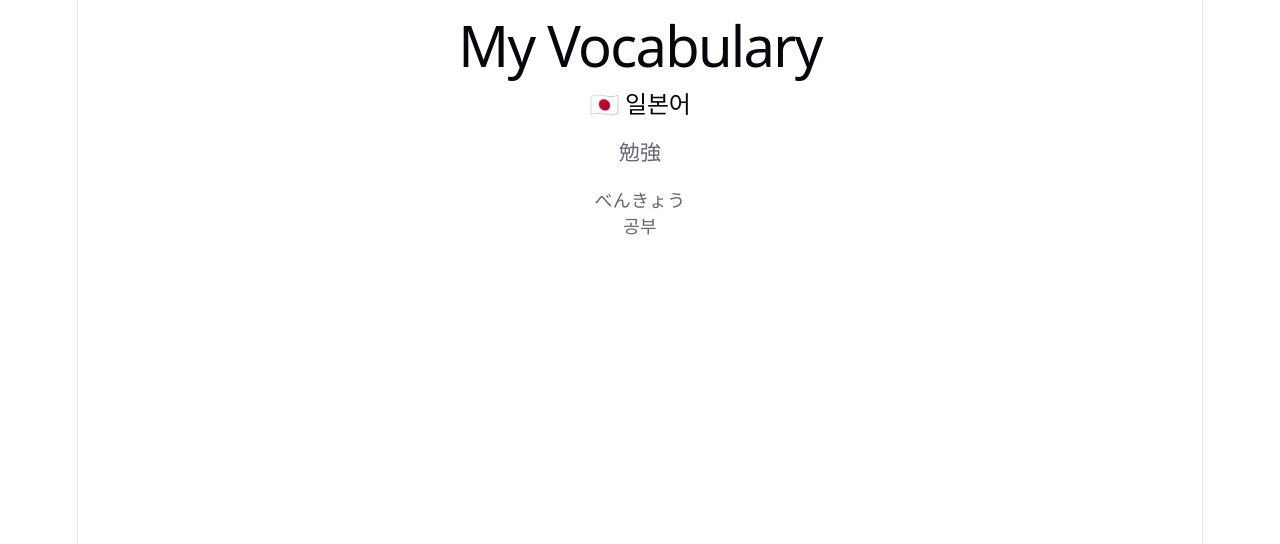
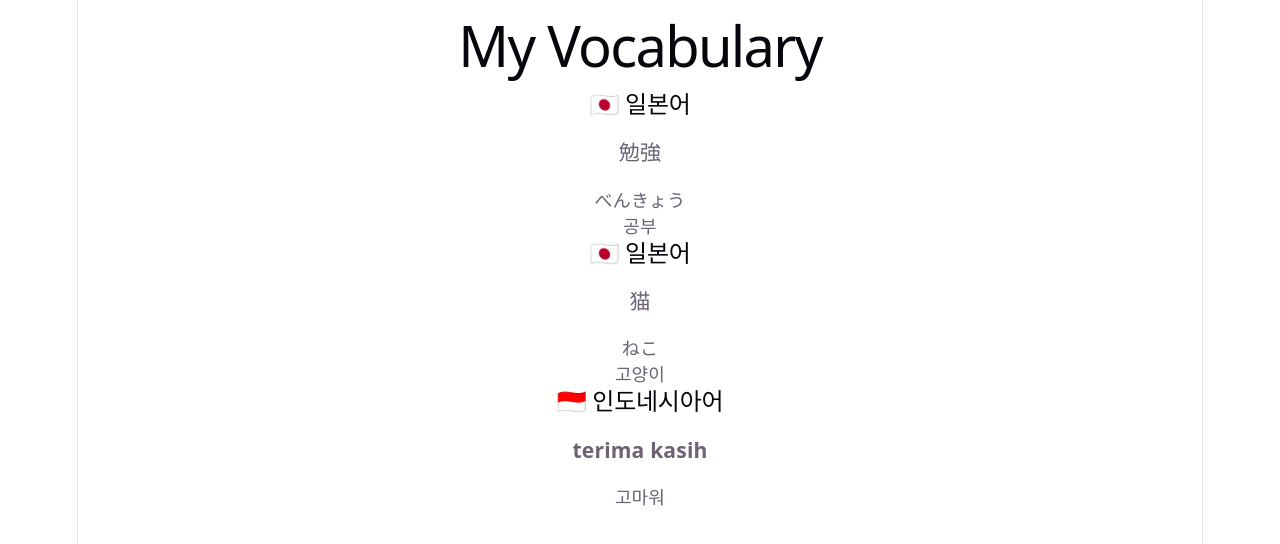
Before and after one commit to dewon-dev/my-vocabulary, a React (Vite) app: page / in a window 1280 px wide. Shown: the top 544 px of the page. Built offline with nearby package versions, Linux system fonts and the light colour scheme.

Commit message:
Add word list with map

```diff
--- a/src/App.tsx
+++ b/src/App.tsx
@@ -1,19 +1,39 @@
-const word = {
+const words = [{
+
   language: "일본어",
   flag: "🇯🇵",
   word: "勉強",
   reading: "べんきょう",
   meaning: "공부",
-}
+},
+{
+  language: "일본어",
+  flag: "🇯🇵",
+  word: "猫",
+  reading: "ねこ",
+  meaning: "고양이",
+},
+{
+  language: "인도네시아어",
+  flag: "🇮🇩",
+  word: "terima kasih",
+  meaning: "고마워"
+},
+]
 function App() {
   return (
     <div>
       <h1>My Vocabulary</h1>
 
-<h2>{word.flag} {word.language}</h2>
-<h3>{word.word}</h3>
-<p>{word.reading}</p>
-<p>{word.meaning}</p>
+      {words.map((word) => (
+        <div>
+          <h2>{word.flag} {word.language}</h2>
+
+          <h3>{word.word}</h3>
+          <p>{word.reading}</p>
+          <p>{word.meaning}</p>
+        </div>
+      ))}
     </div>
   )
 }
```
